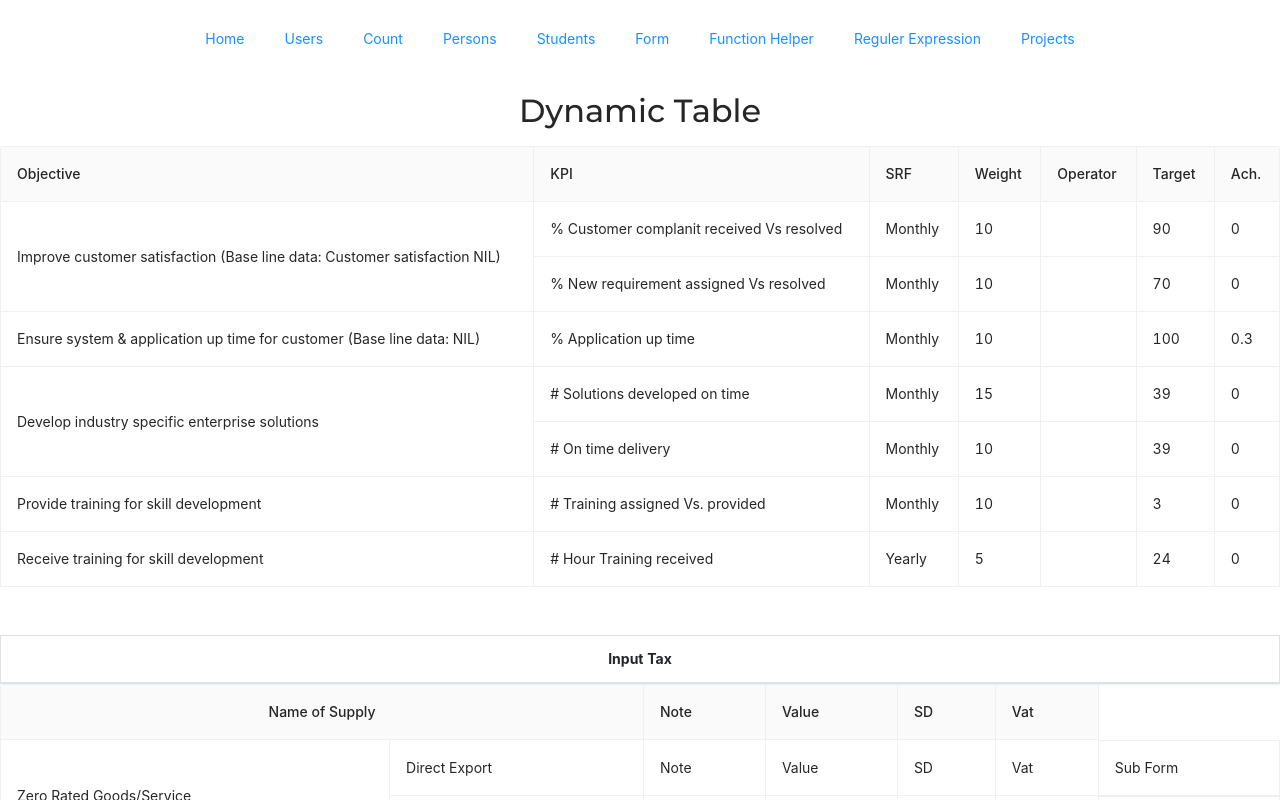
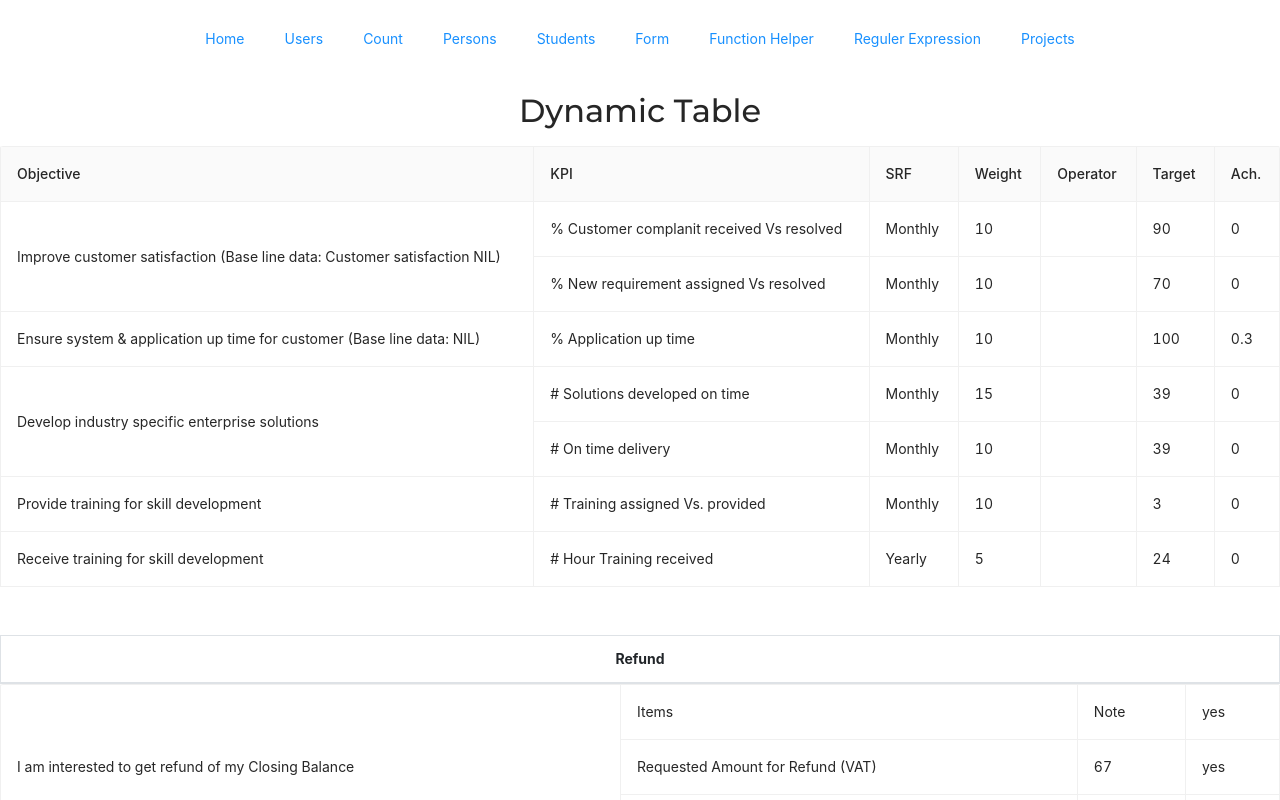
Before and after one commit to jakdev047/react-base-concept, a React (Create React App) app: page /react-dynamic-table in a window 1280 px wide. Shown: the top 800 px of the page. Built offline with nearby package versions, Linux system fonts and the light colour scheme.

Commit message:
dynamic table

```diff
--- a/src/assets/sass/index.scss
+++ b/src/assets/sass/index.scss
@@ -69,6 +69,12 @@ p.transtion-para {
 // special css
 
 // next sibling
+.refund .ant-table-container table > tbody > tr:last-child {
+  display: none;
+}
+.refund .ant-table-container table > thead {
+  display: none;
+}
 .output-tax .ant-table-tbody > tr > td:last-child {
   border-top: 1px solid #f0f0f0;
 }
--- a/src/pages/ReactDynamicTable.js
+++ b/src/pages/ReactDynamicTable.js
@@ -235,6 +235,78 @@ const ReactDynamicTable = () => {
         }
     ];
 
+    let sameKey4
+    const refundColumns = [
+        {
+            title: "I am interested to get refund of my Closing Balance",
+            dataIndex: "desc",
+            key: "desc",
+            render: (value, row, index) => {
+                const obj = {
+                    children: <div className="text-left"> {value} </div>,
+                    props: {},
+                };
+                if (!(sameKey4 !== value)) {
+                    obj.props.rowSpan = 0;
+                    return obj;
+                }
+                const count = refundReports.filter(
+                    (item) =>
+                        item.outputTaxRowId === row.outputTaxRowId
+                ).length;
+                sameKey4 = value;
+                obj.props.rowSpan = count;
+                return obj;
+            },
+        },
+        {
+            title: "Items",
+            dataIndex: "items",
+            key: "items",
+            render: (v, r, index) => {
+                return <div className="text-left">{v}</div>;
+            },
+        },
+        {
+            title: "Note",
+            dataIndex: "note",
+            key: "note",
+        },
+        {
+            title: "Yes/No",
+            dataIndex: "yesNo",
+            key: "yesNo",
+        },
+    ];
+
+    const refundReports = [
+        {
+            outputTaxRowId: 1,
+            col: 1,
+            desc: "I am interested to get refund of my Closing Balance",
+            items: "Items",
+            note: "Note",
+            yesNo: "yes",
+        },
+        {
+            outputTaxRowId: 1,
+            col: 1,
+            desc: "I am interested to get refund of my Closing Balance",
+            items: "Requested Amount for Refund (VAT)",
+            note: "67",
+            yesNo: "yes",
+        },
+        {
+            outputTaxRowId: 1,
+            col: 1,
+            desc: "I am interested to get refund of my Closing Balance",
+            items: "Requested Amount for Refund (SD)",
+            note: "68",
+            yesNo: "no",
+        },
+        {}
+    ]
+
     let sameKey2;
     const columns2 = [
         {
@@ -345,6 +417,17 @@ const ReactDynamicTable = () => {
             sd: "SD",
             subform: "Sub Form"
         },
+        {
+            outputTaxRowId: 3,
+            col: 1,
+            nameOfSupply: "Goods/Service Based on Specific VAT",
+            nameOfSubSupply: "Local Purchase",
+            note: "Note",
+            value: "Value",
+            vat: "Vat",
+            sd: "SD",
+            subform: "Sub Form"
+        }
     ];
 
     let sameKey3;
@@ -471,6 +554,22 @@ const ReactDynamicTable = () => {
                 />
             </div>
 
+            <div className="refund mb-5">
+                <table className="table table-striped table-bordered text-center" style={{ margin: '0' }}>
+                    <thead>
+                        <tr>
+                            <th colSpan="4">Refund</th>
+                        </tr>
+                    </thead>
+                </table>
+                <Table
+                    columns={refundColumns}
+                    dataSource={refundReports?.map((d, i) => ({ key: i, ...d }))}
+                    pagination={false}
+                    bordered={true}
+                />
+            </div>
+
             <div className="output-tax mb-5">
                 <table className="table table-striped table-bordered text-center" style={{ margin: '0' }}>
                     <thead>
```
